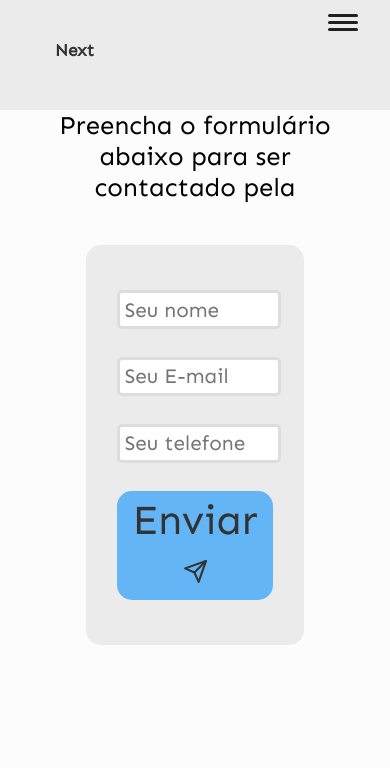
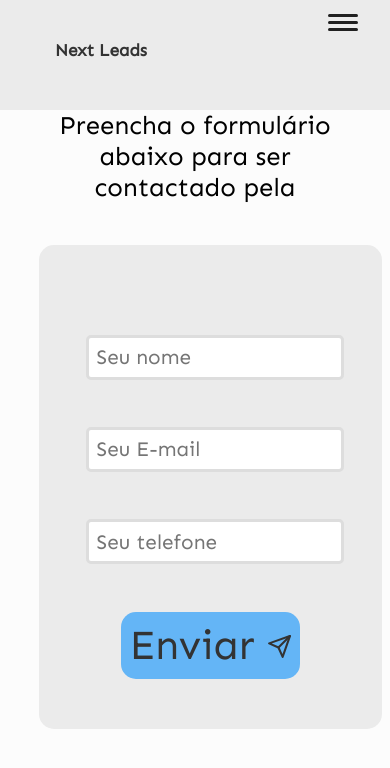
Before and after one commit to lissarubi/nextleads-frontend, a React (Create React App) app: page /form in a window 390 px wide. Shown: the top 768 px of the page. Built offline with nearby package versions, Linux system fonts and the light colour scheme; no server answers; the HTML template or start-up script is replaced by a standard one; what darkmode-js would draw is missing.

Commit message:
adding image feature

```diff
--- a/src/global.css
+++ b/src/global.css
@@ -43,7 +43,7 @@ nav {
   border-radius: 15px;
   background-color: #ebebeb;
   width: 40vw;
-  height: 40vh;
+  height: 50vh;
   font-size: 3ch;
   margin-left: auto;
   margin-right: auto;
@@ -56,6 +56,7 @@ nav {
 .formInput {
   font-size: 1.5ch;
   width: 90%;
+  margin-bottom: 1vh;
   border-style: solid;
   border-radius: 5px;
   padding: 3%;
@@ -170,3 +171,17 @@ main {
   padding: 0.5em;
   margin-bottom: 2vh;
 }
+@media only screen and (max-width: 600px) {
+  .form {
+    width: 90%;
+  }
+  .sidebar {
+    width: 20vw;
+  }
+  .sidebarItem{
+    font-size: 1.5ch;
+  }
+  .nav{
+    left: 100px;
+  }
+}
--- a/src/pages/Form/index.js
+++ b/src/pages/Form/index.js
@@ -9,6 +9,7 @@ import Header from '../../utils/Header';
 export default function Form() {
   const [instName, setInstName] = useState('');
   const [instId, setInstId] = useState('');
+  const [instImage, setInstImage] = useState('');
   const history = useHistory();
 
   const [leadName, setLeadName] = useState('');
@@ -27,6 +28,7 @@ export default function Form() {
         if (possibleIds[i].username === x) {
           setInstName(possibleIds[i].name);
           setInstId(possibleIds[i].loginid);
+          setInstImage(possibleIds[i].image);
         } else {
           window.location.href = '/';
         }
@@ -71,6 +73,12 @@ export default function Form() {
             Preencha o formulário abaixo para ser contactado pela {instName}
           </span>
           <form className="form" onSubmit={handleForm}>
+            <img
+              className="logoInst"
+              src={instImage}
+              alt=""
+              style={{ maxHeight: '80%', maxWidth: '80%' }}
+            />
             <div className="loginItem">
               <input
                 className="formInput"
--- a/src/pages/Form/styles.css
+++ b/src/pages/Form/styles.css
@@ -0,0 +1,5 @@
+logoInst{
+  max-width: 10%;
+  max-height: 10%;
+  background-color: red;
+}
--- a/src/utils/Header.js
+++ b/src/utils/Header.js
@@ -19,7 +19,7 @@ export default function Header(){
                     <span className="bar"></span>
                 </Link>
                 <div className="navlinks">
-                    <Link to="/"><div className="li">Next</div></Link>
+                    <Link to="/"><div className="li">Next Leads</div></Link>
                 </div>
                 <div className="themeBox">
                 </div>
```
Also changed, not shown: public/form/banner.png (added).
